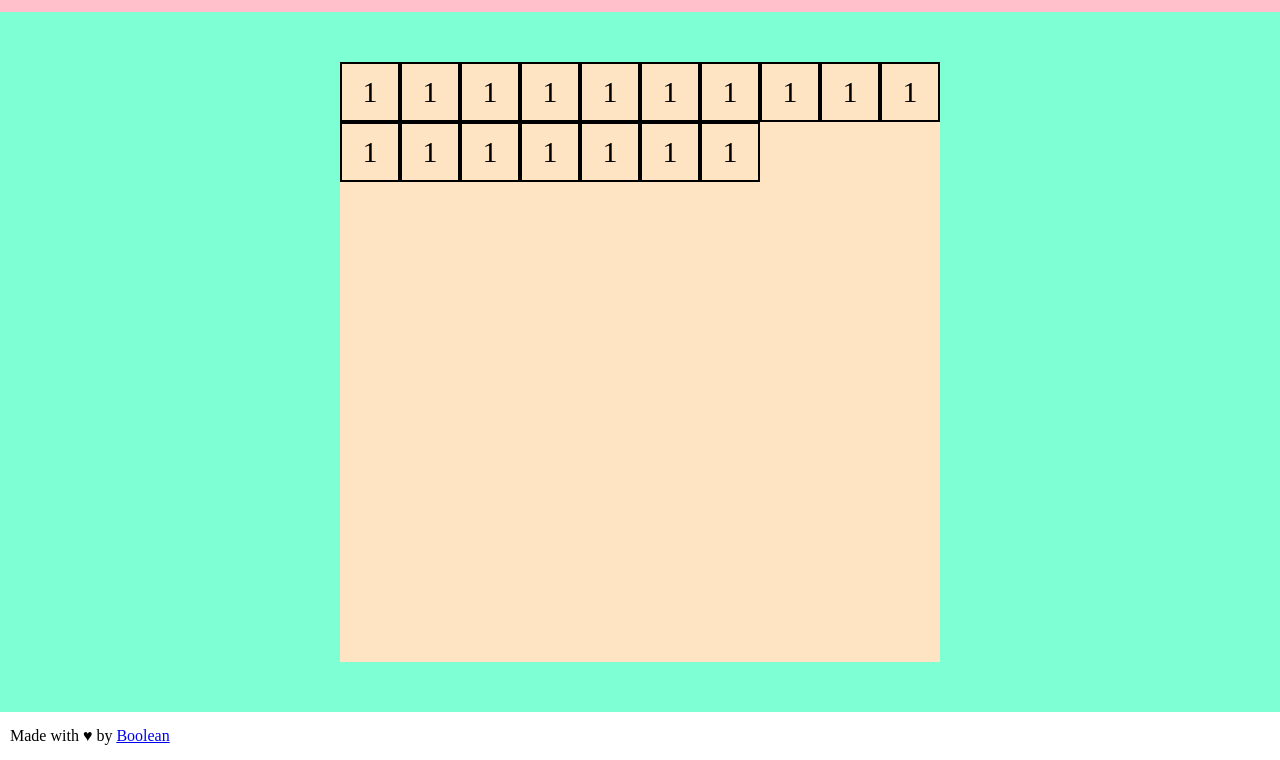
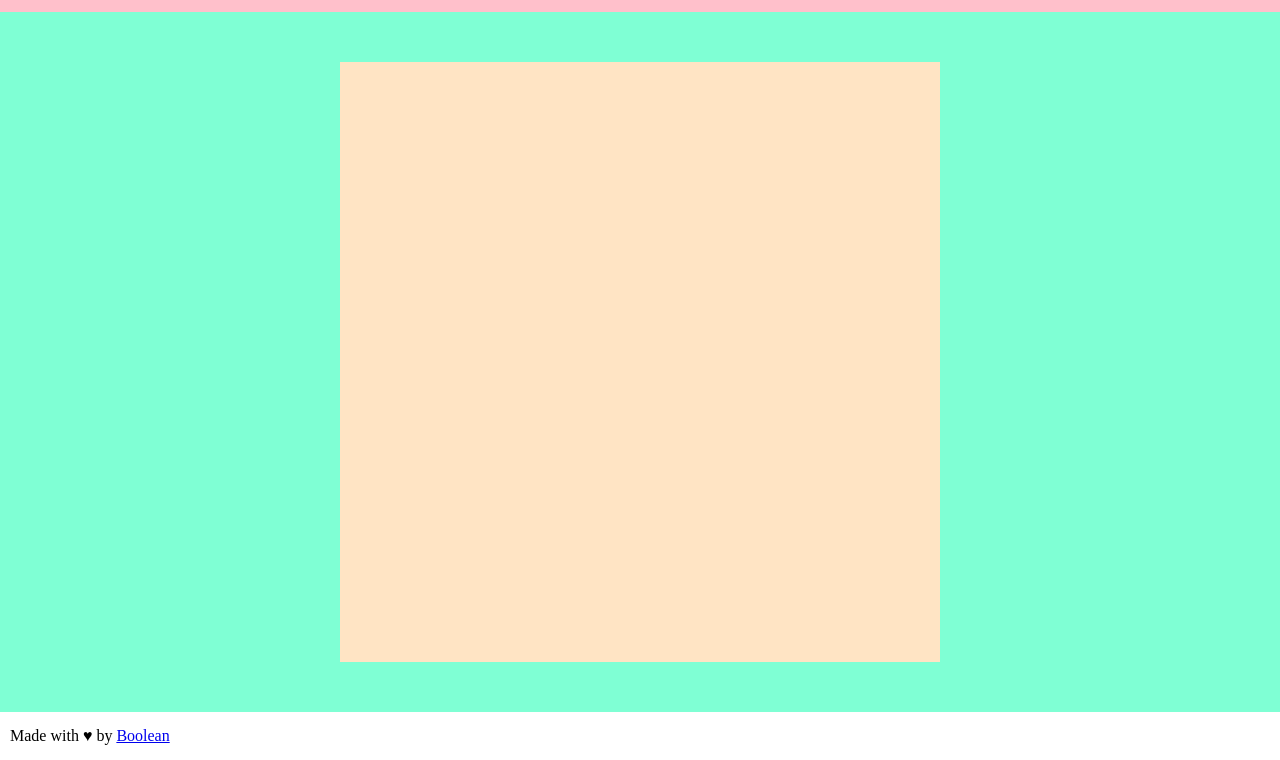
Before and after one commit to gianlucafalaschi/js-campominato-grid, a plain HTML site: page index.html in a window 1280 px wide. Shown: the part 85-845 px from the top of the page. Drawn offline with Linux system fonts and the light colour scheme.

Commit message:
feat: square commented

```diff
--- a/index.html
+++ b/index.html
@@ -16,57 +16,10 @@
     </header>
     <main>
         <div id="grid">
-            <div class="square">
+            <!-- <div class="square">
                 <span>1</span>
-            </div>
-            <div class="square">
-                <span>1</span>
-            </div>
-            <div class="square">
-                <span>1</span>
-            </div>
-            <div class="square">
-                <span>1</span>
-            </div>
-            <div class="square">
-                <span>1</span>
-            </div>
-            <div class="square">
-                <span>1</span>
-            </div>
-            <div class="square">
-                <span>1</span>
-            </div>
-            <div class="square">
-                <span>1</span>
-            </div>
-            <div class="square">
-                <span>1</span>
-            </div>
-            <div class="square">
-                <span>1</span>
-            </div>
-            <div class="square">
-                <span>1</span>
-            </div>
-            <div class="square">
-                <span>1</span>
-            </div>
-            <div class="square">
-                <span>1</span>
-            </div>
-            <div class="square">
-                <span>1</span>
-            </div>
-            <div class="square">
-                <span>1</span>
-            </div>
-            <div class="square">
-                <span>1</span>
-            </div>
-            <div class="square">
-                <span>1</span>
-            </div>
+            </div> -->
+
 
         </div>
     </main>
```
